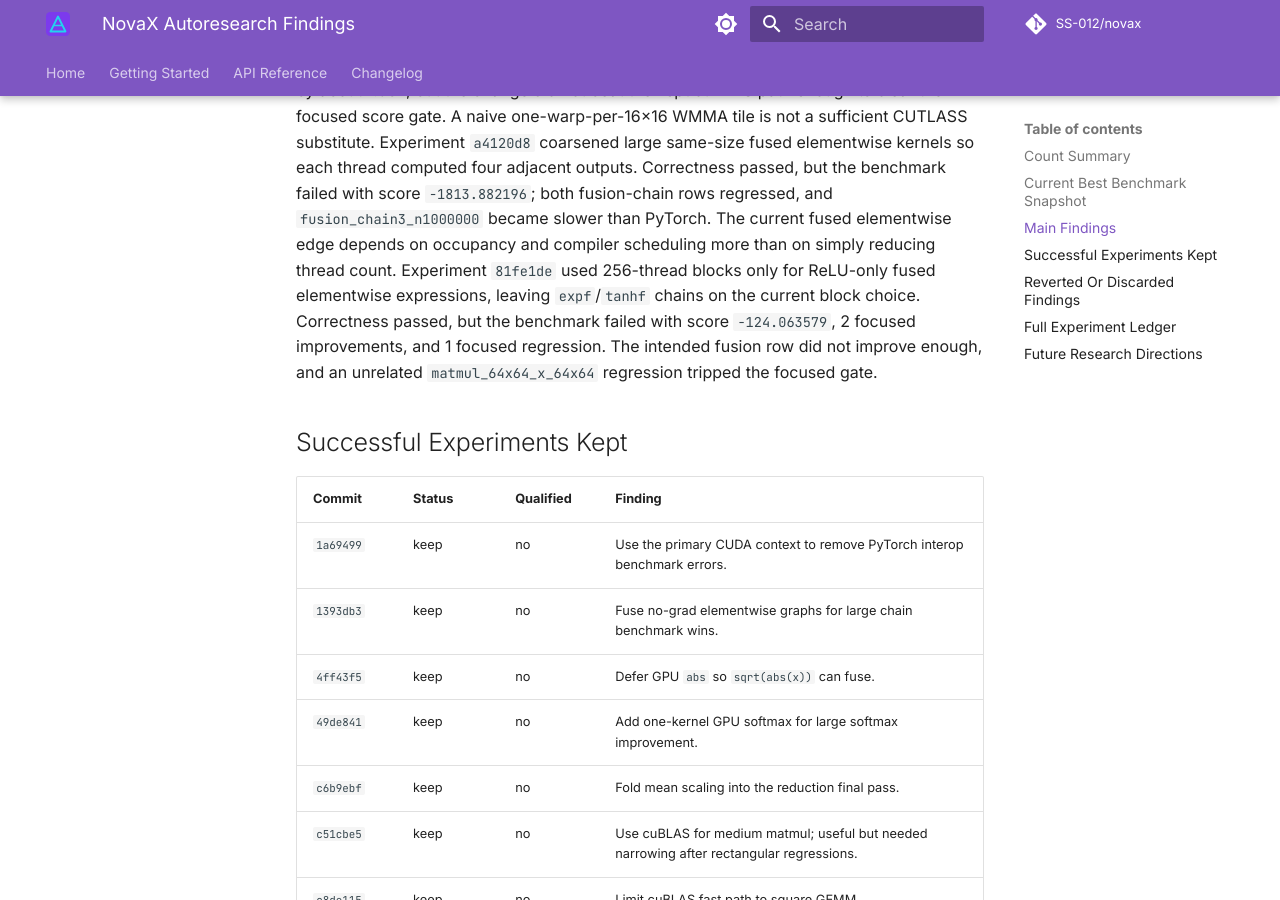
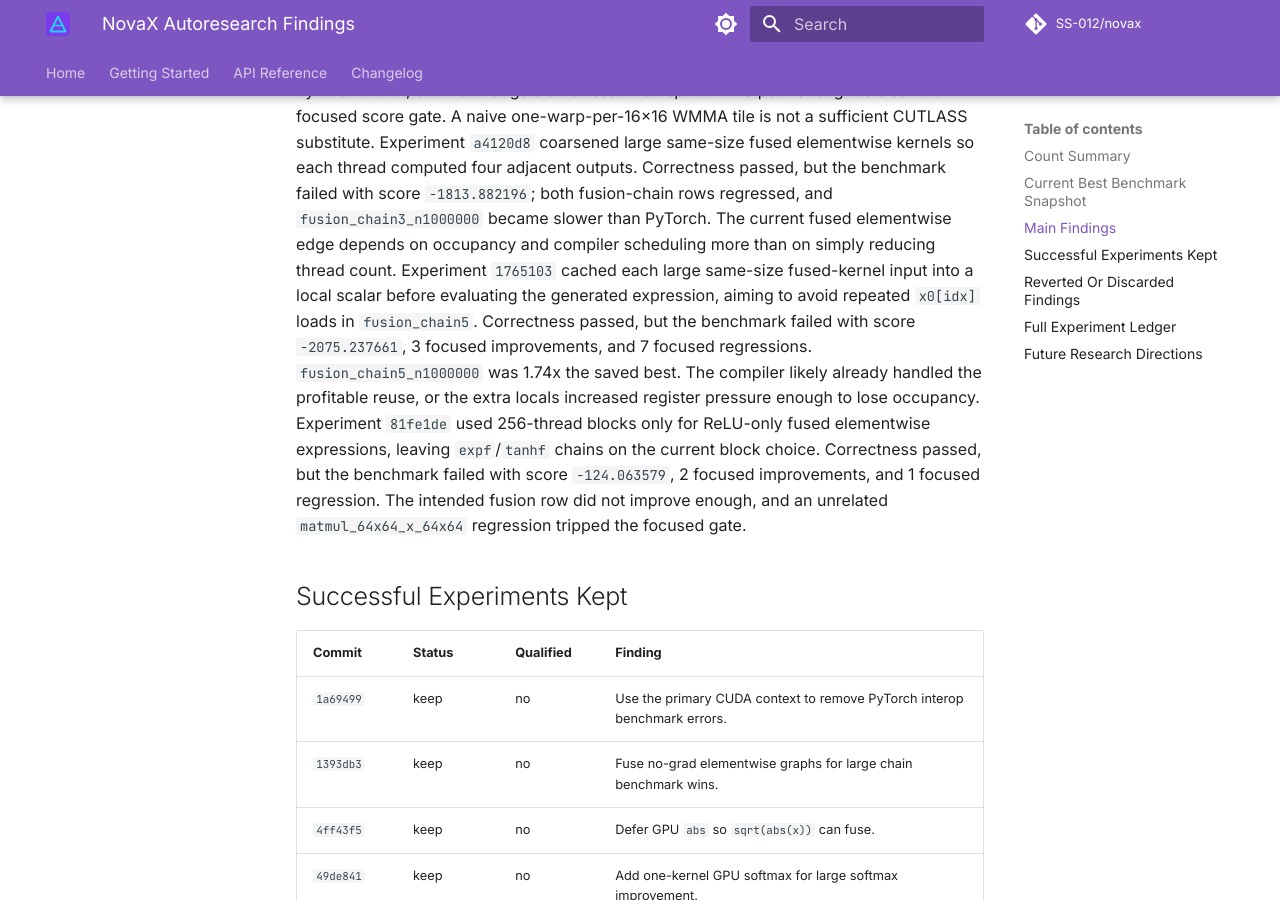
Before and after one commit to SS-012/novax, an MkDocs documentation site: the page built from docs/autoresearch-findings.md, in a window 1280 px wide and 900 px high, scrolled down 6768 px. Built offline with MkDocs 1.6.1 and Material for MkDocs 9.7.7, drawn with Linux system fonts in a browser that asks for light colours; comment, search, counter and statistics services are not loaded; the version menu is left out; some of the changed text lies outside the part shown.

Commit message:
docs: log fused input caching experiment

```diff
--- a/docs/autoresearch-findings.md
+++ b/docs/autoresearch-findings.md
@@ -304,6 +304,13 @@ benchmark failed with score `-1813.882196`; both fusion-chain rows regressed,
 and `fusion_chain3_n1000000` became slower than PyTorch. The current fused
 elementwise edge depends on occupancy and compiler scheduling more than on
 simply reducing thread count.
+Experiment `1765103` cached each large same-size fused-kernel input into a
+local scalar before evaluating the generated expression, aiming to avoid
+repeated `x0[idx]` loads in `fusion_chain5`. Correctness passed, but the
+benchmark failed with score `-2075.237661`, 3 focused improvements, and 7
+focused regressions. `fusion_chain5_n1000000` was 1.74x the saved best. The
+compiler likely already handled the profitable reuse, or the extra locals
+increased register pressure enough to lose occupancy.
 Experiment `81fe1de` used 256-thread blocks only for ReLU-only fused
 elementwise expressions, leaving `expf`/`tanhf` chains on the current block
 choice. Correctness passed, but the benchmark failed with score `-124.063579`,
@@ -411,6 +418,7 @@ These experiments should not be retried in the same form.
 | `ff3a8ac` | discard | Exact cuBLASLt ReLU epilogue qualified once but failed confirmation with fusion-chain regressions. |
 | `7c5ff68` | discard | Exact TF32 WMMA fused-mm ReLU kernel produced a small target win but missed the focused score gate. |
 | `a4120d8` | discard | Coarsening large fused elementwise kernels regressed both fusion-chain rows. |
+| `1765103` | discard | Caching large fused-kernel inputs in locals regressed `fusion_chain5` and failed the focused gate. |
 
 ## Full Experiment Ledger
 
@@ -507,6 +515,7 @@ These experiments should not be retried in the same form.
 | `ff3a8ac` | discard | no | 4 | 5 | 0 | -1353.747557 | 0.577248 | Exact cuBLASLt ReLU epilogue qualified once but failed confirmation with fusion-chain regressions. |
 | `7c5ff68` | discard | no | 2 | 1 | 0 | -4.118719 | 0.585784 | Exact TF32 WMMA fused-mm ReLU kernel produced a small target win but missed the focused score gate. |
 | `a4120d8` | discard | no | 2 | 4 | 0 | -1813.882196 | 0.645422 | Coarsening large fused elementwise kernels regressed both fusion-chain rows. |
+| `1765103` | discard | no | 3 | 7 | 0 | -2075.237661 | 0.597707 | Caching large fused-kernel inputs in locals regressed `fusion_chain5` and failed the focused gate. |
 
 ## Future Research Directions
 
```
Also changed, not shown: other parts of docs/autoresearch-findings.md (+4 -4 lines), papers/2026-05-30-frontier-gpu-optimization.md (+8 -0 lines).
